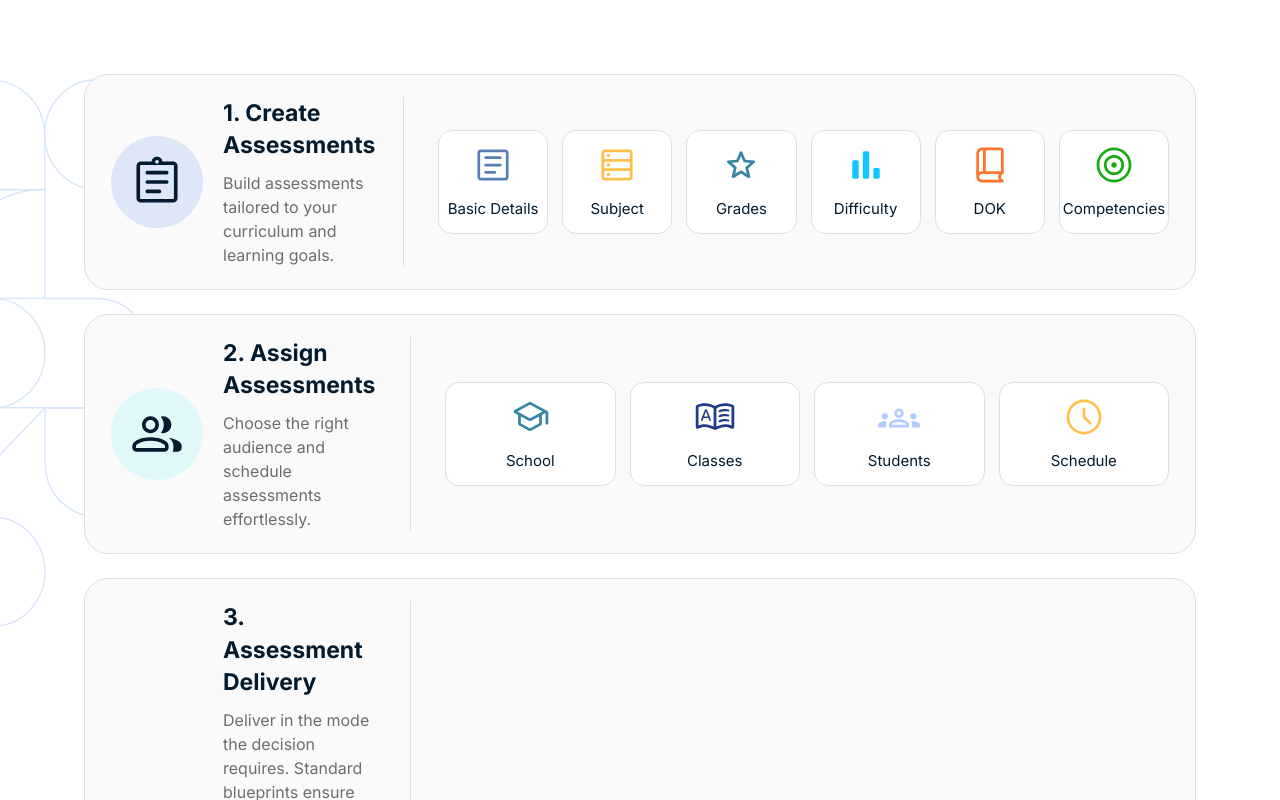
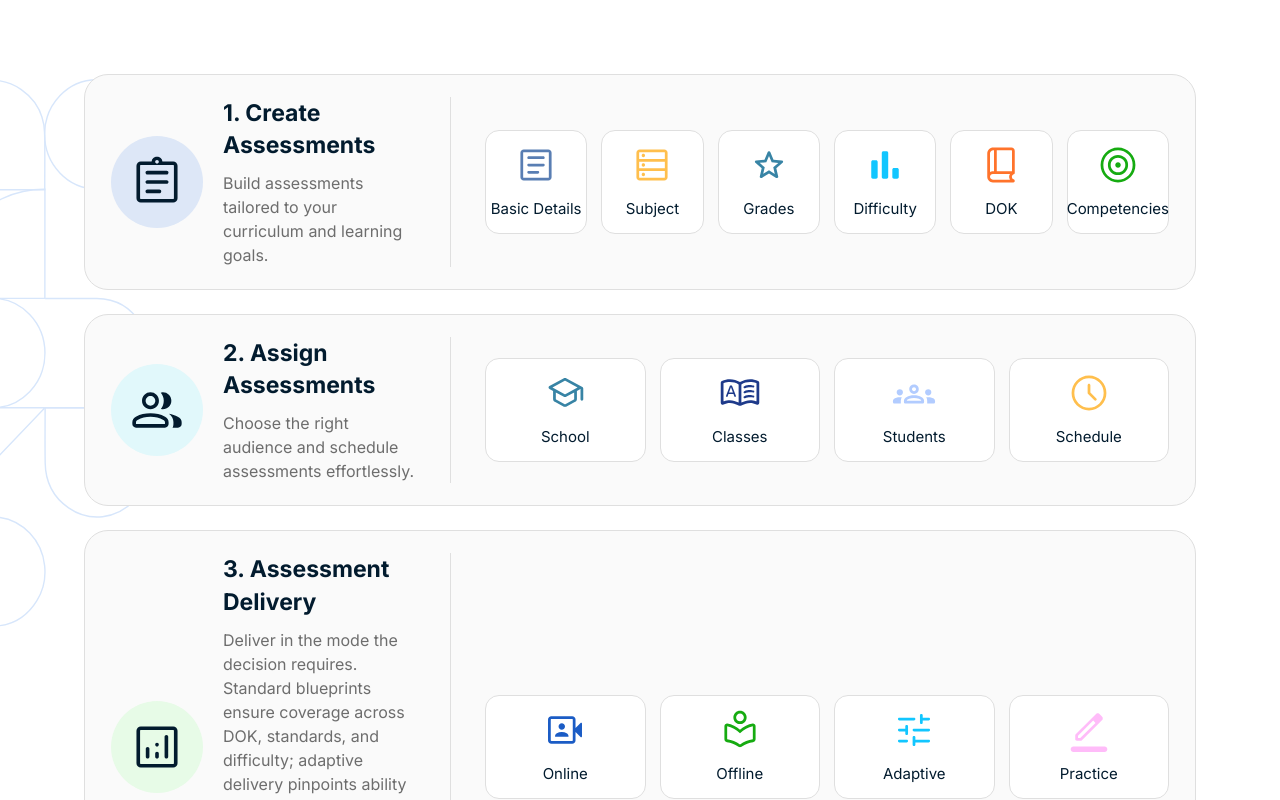
Before and after one commit to techviron-admin/kodeit-ascend, a Next.js app in the folder kodeit-next/: page /assessments in a window 1280 px wide. Shown: the part 900-1700 px from the top of the page. Built offline with nearby package versions, Linux system fonts and the light colour scheme.

Commit message:
Assessments: keep step number on heading first line (widen workflow left column, trim chip min-width)

```diff
--- a/kodeit-next/app/competencies/page.jsx
+++ b/kodeit-next/app/competencies/page.jsx
@@ -20,11 +20,7 @@ const extensions = [
     "for upper-grade literacy and applied reasoning measurement",
   ],
   ["ext-cefr.svg", "CEFR", "for English language proficiency banding (A1–C2)"],
-  [
-    "ext-uk.svg",
-    "UK National Curriculum",
-    "for British international schools",
-  ],
+  ["ext-uk.svg", "UK National Curriculum", "for British international schools"],
   [
     "ext-au.svg",
     "Australian Curriculum v9.0",
--- a/kodeit-next/app/modules.css
+++ b/kodeit-next/app/modules.css
@@ -183,7 +183,7 @@
   border-radius: 24px;
   padding: 22px 26px;
   display: grid;
-  grid-template-columns: minmax(240px, 300px) 1fr;
+  grid-template-columns: minmax(300px, 340px) 1fr;
 }
 .aw-left {
   display: flex;
@@ -212,7 +212,7 @@
 }
 .aw-chip {
   flex: 1 1 0;
-  min-width: 104px;
+  min-width: 92px;
   background: #fff;
   border: 1px solid #dfdfdf;
   border-radius: 14px;
```
